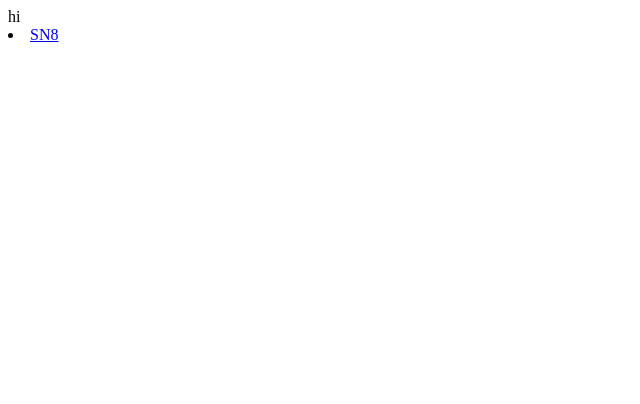
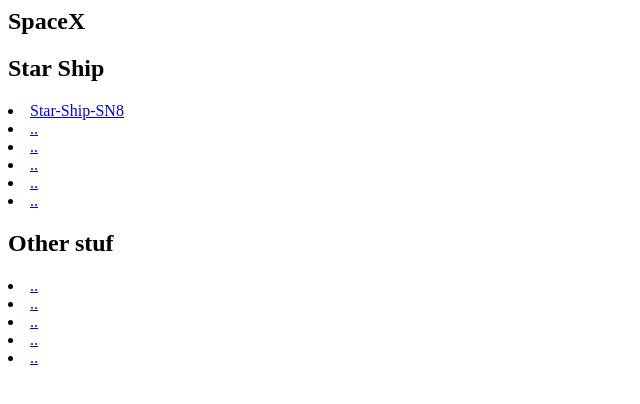
Before and after one commit to poderman/how-to-launch-a-rocket, a plain HTML site: page public-spacex/index.html in a window 1280 px wide. Shown: the whole page, without its empty margins (0-640 px from the left). Drawn offline with Linux system fonts and the light colour scheme.

Commit message:
Update index.html

```diff
--- a/public-spacex/index.html
+++ b/public-spacex/index.html
@@ -1,3 +1,17 @@
-hi
+<h2 >SpaceX </h2>
 
-<li> <a  href="SN8">SN8</a>
+
+<h2 >Star Ship </h2>
+<li> <a  href="Star-Ship-SN8">Star-Ship-SN8</a>
+<li> <a  href="...">..</a>
+<li> <a  href="...">..</a>
+<li> <a  href="...">..</a>
+<li> <a  href="...">..</a>
+<li> <a  href="...">..</a>
+
+<h2 >Other stuf </h2>
+<li> <a  href="...">..</a>
+<li> <a  href="...">..</a>
+<li> <a  href="...">..</a>
+<li> <a  href="...">..</a>
+<li> <a  href="...">..</a>
```
